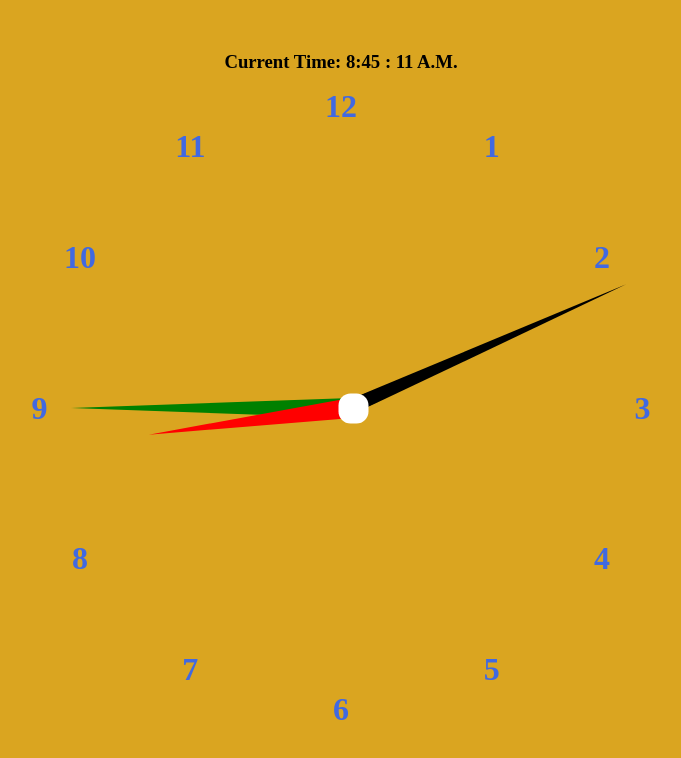
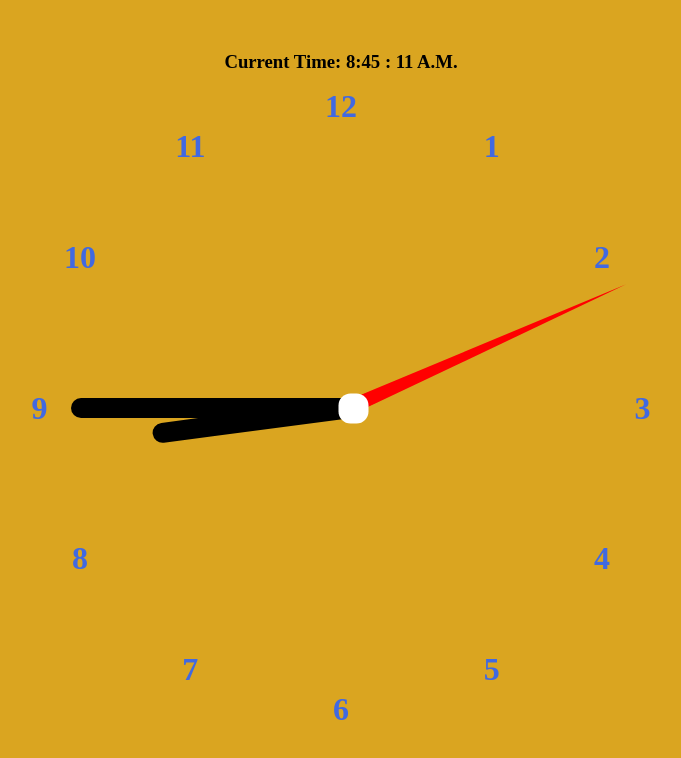
Before and after one commit to PhillipLam89/analog-clock, a plain HTML site: page index.html in a window 1280 px wide. Shown: the whole page, without its empty margins (299-980 px from the left). Drawn offline with Linux system fonts and the light colour scheme.

Commit message:
finished

```diff
--- a/styles.css
+++ b/styles.css
@@ -30,7 +30,6 @@ main > div {
   /* border: 15px solid forestgreen;
   border-radius: 50%; */
 }
-
 span {
   position: absolute;
   transform-origin: 50% 50%;
@@ -44,14 +43,14 @@ span {
   position: absolute;
   bottom: 50%;
   left: 50%;
-  top: 20%;
+  top: 25%;
   width: 20px;
   /* height: 150px; */
-  background-color: red;
+  background-color: black;
   border-radius: 10px;
   transform-origin: bottom;
-  z-index: 1;
-  clip-path: polygon(50% 15%, 0% 100%, 100% 100%);
+  /* z-index: 1;
+  clip-path: polygon(50% 15%, 0% 100%, 100% 100%); */
 }
 .minute-hand {
   position: absolute;
@@ -60,9 +59,9 @@ span {
   left: 50%;
   width: 20px;
   transform-origin: bottom;
-  background-color: green;
+  background-color: black;
   border-radius: 10px;
-  clip-path: polygon(50% 0%, 0% 100%, 100% 100%);
+  /* clip-path: polygon(50% 0%, 0% 100%, 100% 100%); */
 }
 .seconds-hand {
   position: absolute;
@@ -71,7 +70,7 @@ span {
   left: 50%;
   width: 15px;
   transform-origin: bottom;
-  background: black;
+  background: red;
   border-radius: 10px;
   transition: 1s infinite;
   clip-path: polygon(50% 0%, 0% 100%, 100% 100%);
@@ -111,6 +110,8 @@ span:nth-child(2)::after {
   color: royalblue;
   display: block;
   transform: rotate(-60deg);
+
+
 }
 
 span:nth-child(3) {
```
